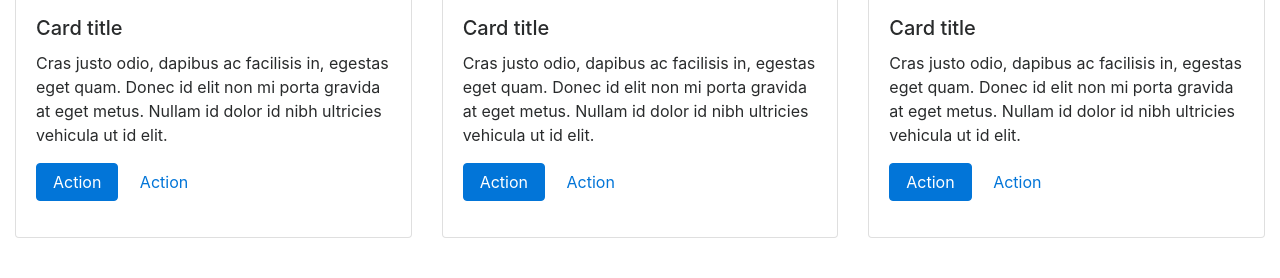
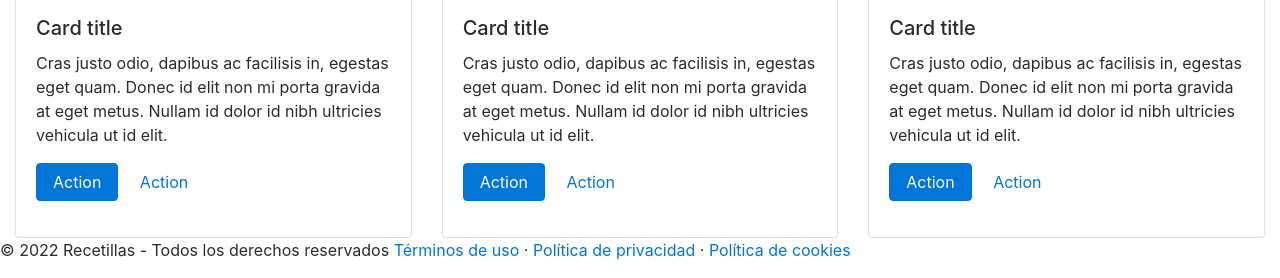
Before and after one commit to Maraluque/Recetillas, a plain HTML site: page src/index.html in a window 1280 px wide. Shown: the part 2003-2281 px from the top of the page. Before the commit the page ends 2241 px from the top, so only its background shows below. Drawn offline with Linux system fonts and the light colour scheme.

Commit message:
Primera versión de pie de página

```diff
--- a/src/index.html
+++ b/src/index.html
@@ -226,7 +226,10 @@
 		</div>
 	</div>
 </div>
+<div id="closepage" role="contentinfo">
+	<p>&copy; 2022 Recetillas - Todos los derechos reservados <a href="src/terminos-de-uso/">Términos de uso</a> · <a href="src/politica-de-privacidad/">Política de privacidad</a> · <a href="src/politica-de-cookies/">Política de cookies</a> <br /></p>
 
+</div>
     <script src="js/jquery.min.js"></script>
     <script src="js/bootstrap.min.js"></script>
     <script src="js/scripts.js"></script>
```
Also changed, not shown: src/politica-de-cookies.html (added), src/politica-de-privacidad.html (added), src/terminos-de-uso.html (added).
